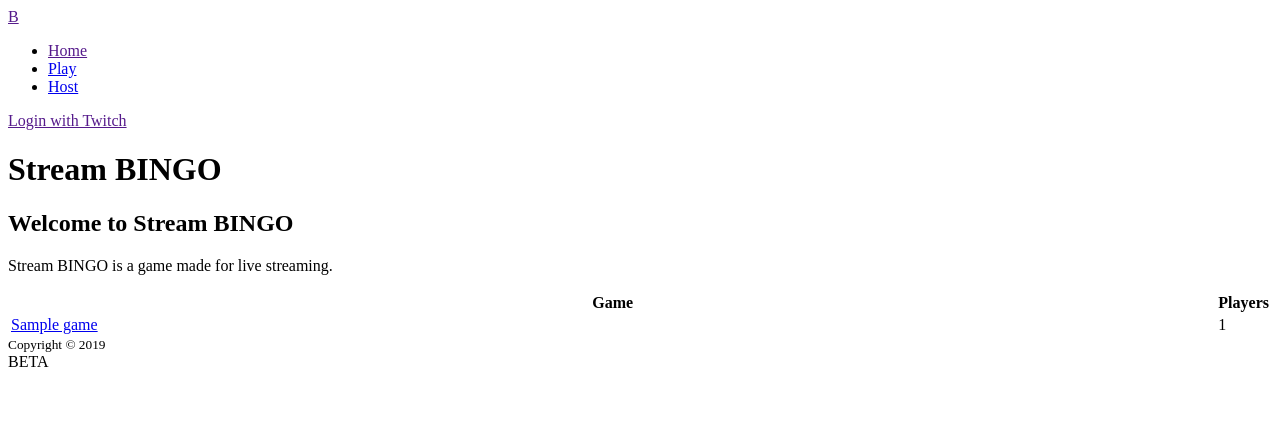
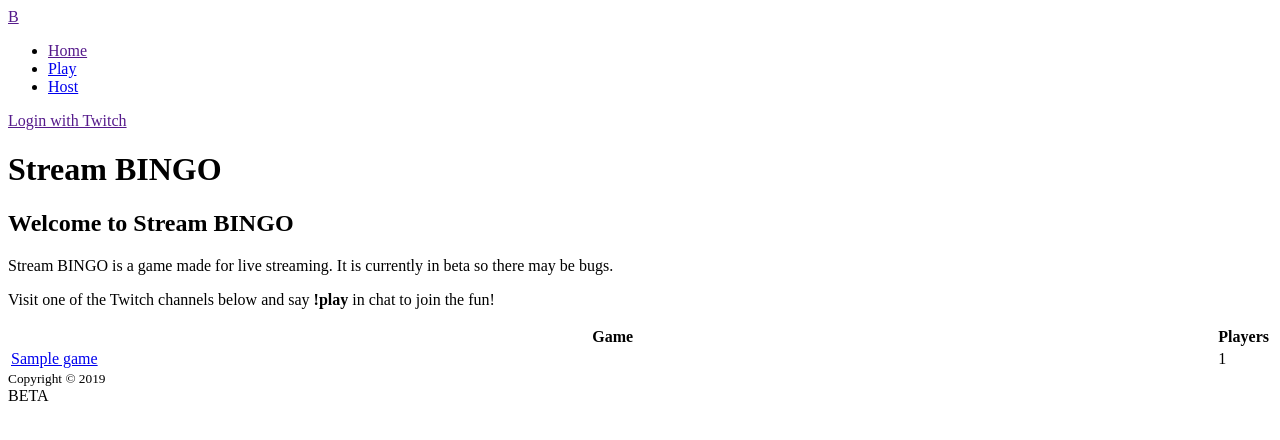
Before and after one commit to TheVilleOrg/streambingo, a PHP site: template src/inc/views/index/index.php in a window 1280 px wide. Shown: the top 440 px of the page. Run offline with PHP 8.4, Linux system fonts and the light colour scheme; the template is opened without the code that fills it: most values are stand-ins (such as "Sample title", 1, 10 or a date in 2020); data that the repository does not hold is empty; some libraries are stand-ins or nearby versions.

Commit message:
Update intro text

```diff
--- a/src/inc/views/index/index.php
+++ b/src/inc/views/index/index.php
@@ -1,6 +1,7 @@
 <?php require __DIR__ . '/../_header.php'; ?>
-		<h2>Welcome to Stream BINGO</h2>
-        <p>Stream BINGO is a game made for live streaming.</p>
+		<h2>Welcome to Stream <span class="letter-b">B</span><span class="letter-i">I</span><span class="letter-n">N</span><span class="letter-g">G</span><span class="letter-o">O</span></h2>
+        <p>Stream <span class="letter-b">B</span><span class="letter-i">I</span><span class="letter-n">N</span><span class="letter-g">G</span><span class="letter-o">O</span> is a game made for live streaming. It is currently in beta so there may be bugs.</p>
+        <p>Visit one of the Twitch channels below and say <strong>!play</strong> in chat to join the fun!</p>
 		<table id="game-list">
 			<tr>
 				<th>Game</th>
```
